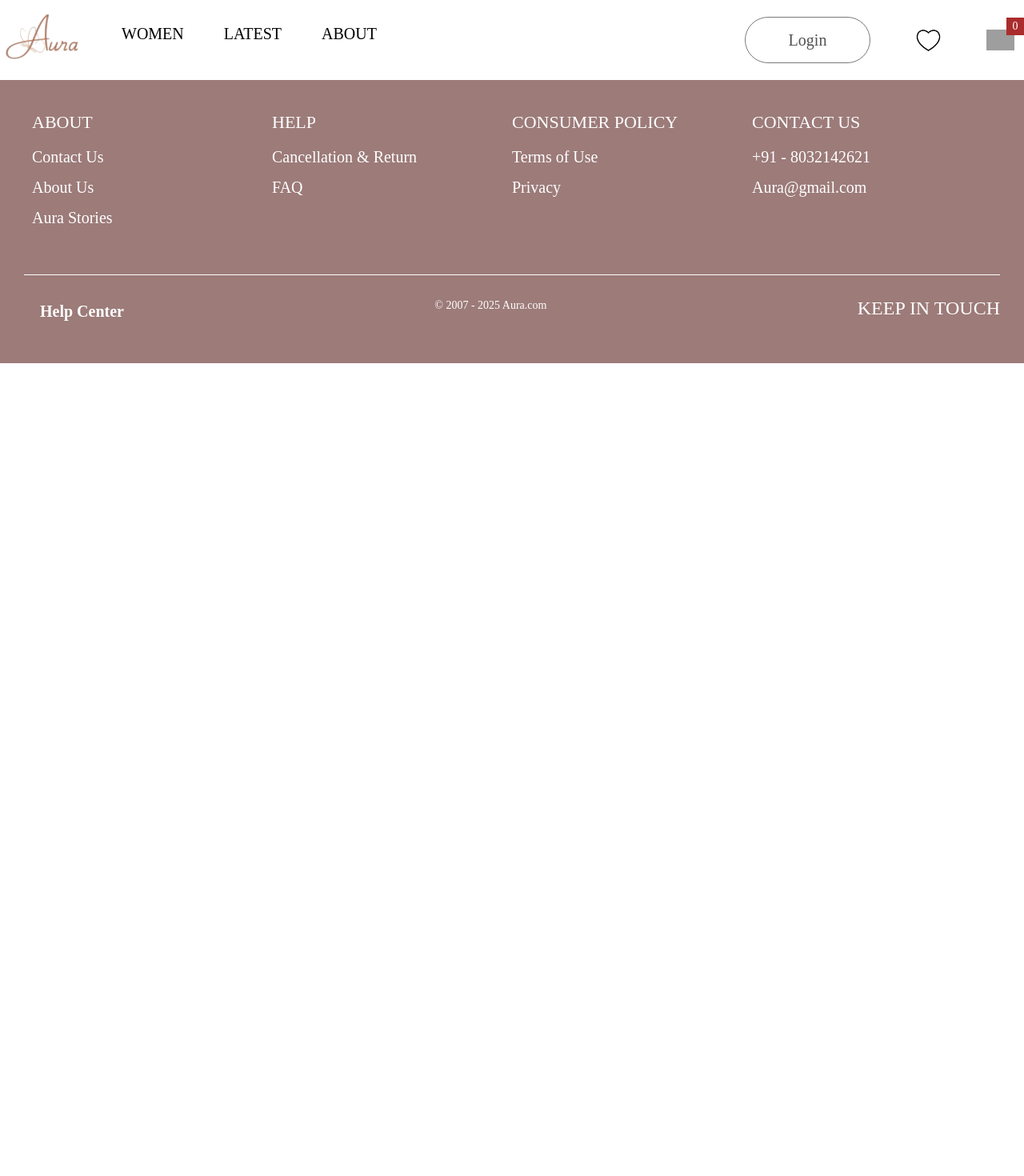
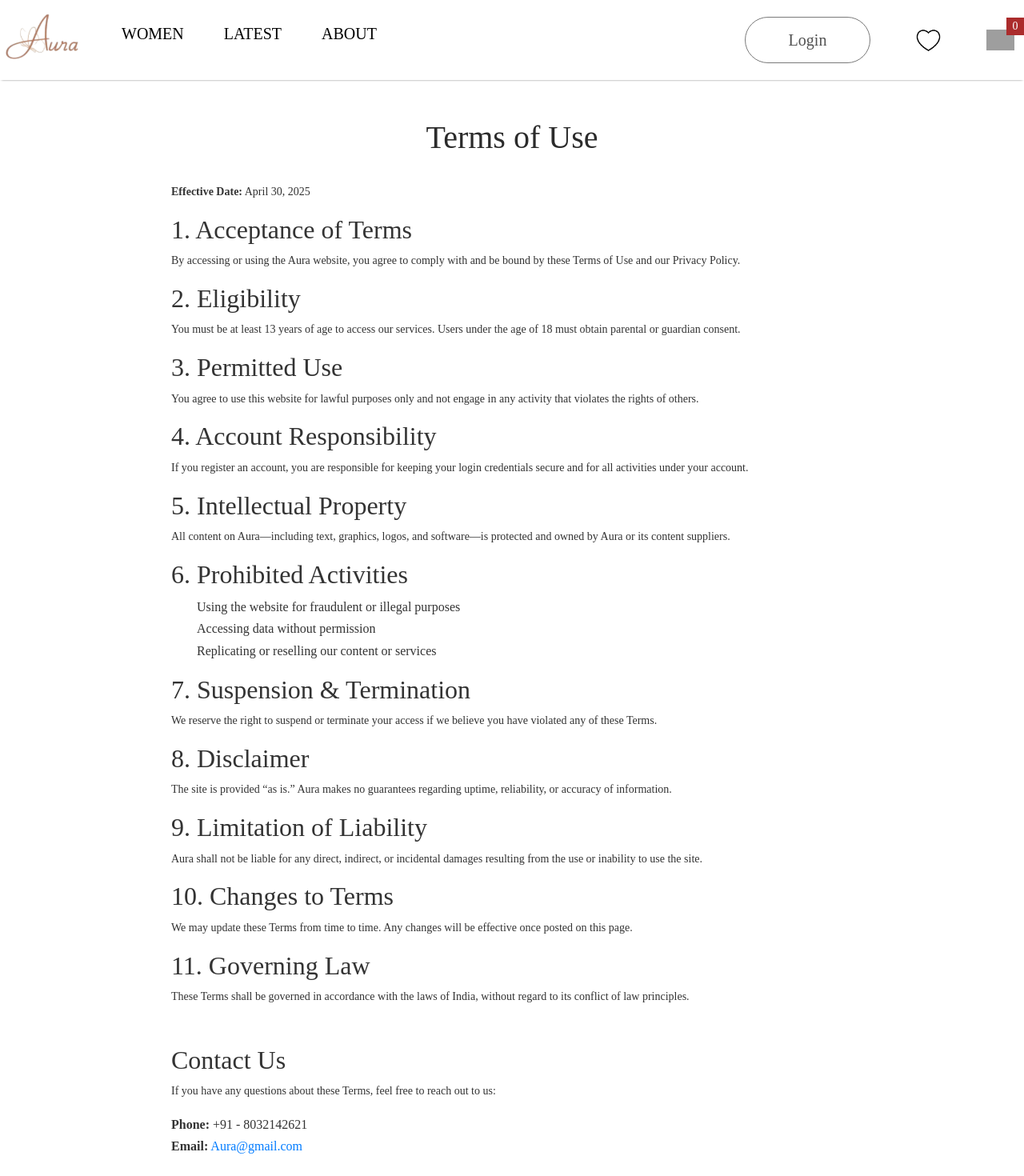
Before and after one commit to NandhanaRajeev/aura, a React (Create React App) app in the folder aura/: page /terms in a window 1280 px wide. Shown: the top 1470 px of the page at 80% size. Before the commit the page ends 800 px from the top, so only its background shows below. Built offline with nearby package versions, Linux system fonts and the light colour scheme; grey boxes are pictures that could not be loaded.

Commit message:
pushing Termsofuse

```diff
--- a/aura/src/App.js
+++ b/aura/src/App.js
@@ -20,6 +20,7 @@ import HelpCenterPage from "./Components/Profile/HelpCenterPage/HelpCenterPage";
 import AuraStories from "./Components/LandingPage/Footer/AuraStories";
 import AddToWishlist from "./Components/LandingPage/Wishlist/AddToWishlist";
 import AboutUs from "./Components/LandingPage/AboutUs/AboutUs";
+import TermsOfUse from "./Components/LandingPage/Footer/TermsOfUse";
 
 // Import Contexts
 import { CartProvider } from "./Components/LandingPage/CartPage/CartContext";
@@ -50,6 +51,8 @@ function App() {
               <Route path="/support" element={<SupportPage />} />
               <Route path="/helpcenter" element={<HelpCenterPage />} />
               <Route path="/aurastories" element={<AuraStories />} />
+              <Route path="/terms" element={<TermsOfUse />} />
+
               <Route path="/wishlist" element={<AddToWishlist />} />
               <Route path="/about" element={<AboutUs />} />
               <Route path="/product/:id" element={<ProductDetail />} />
--- /dev/null
+++ b/aura/src/Components/LandingPage/Footer/TermsOfUse.js
@@ -0,0 +1,81 @@
+import React from 'react';
+
+const TermsOfUse = () => {
+  return (
+    <div style={{ padding: '3rem 1.5rem', maxWidth: '900px', margin: '0 auto', fontFamily: 'Segoe UI, sans-serif', lineHeight: '1.7', color: '#333' }}>
+      <h1 style={{ textAlign: 'center', color: '#2b2b2b', marginBottom: '2rem' }}>Terms of Use</h1>
+
+      <p><strong>Effective Date:</strong> April 30, 2025</p>
+
+      <section>
+        <h2>1. Acceptance of Terms</h2>
+        <p>By accessing or using the Aura website, you agree to comply with and be bound by these Terms of Use and our Privacy Policy.</p>
+      </section>
+
+      <section>
+        <h2>2. Eligibility</h2>
+        <p>You must be at least 13 years of age to access our services. Users under the age of 18 must obtain parental or guardian consent.</p>
+      </section>
+
+      <section>
+        <h2>3. Permitted Use</h2>
+        <p>You agree to use this website for lawful purposes only and not engage in any activity that violates the rights of others.</p>
+      </section>
+
+      <section>
+        <h2>4. Account Responsibility</h2>
+        <p>If you register an account, you are responsible for keeping your login credentials secure and for all activities under your account.</p>
+      </section>
+
+      <section>
+        <h2>5. Intellectual Property</h2>
+        <p>All content on Aura—including text, graphics, logos, and software—is protected and owned by Aura or its content suppliers.</p>
+      </section>
+
+      <section>
+        <h2>6. Prohibited Activities</h2>
+        <ul>
+          <li>Using the website for fraudulent or illegal purposes</li>
+          <li>Accessing data without permission</li>
+          <li>Replicating or reselling our content or services</li>
+        </ul>
+      </section>
+
+      <section>
+        <h2>7. Suspension & Termination</h2>
+        <p>We reserve the right to suspend or terminate your access if we believe you have violated any of these Terms.</p>
+      </section>
+
+      <section>
+        <h2>8. Disclaimer</h2>
+        <p>The site is provided “as is.” Aura makes no guarantees regarding uptime, reliability, or accuracy of information.</p>
+      </section>
+
+      <section>
+        <h2>9. Limitation of Liability</h2>
+        <p>Aura shall not be liable for any direct, indirect, or incidental damages resulting from the use or inability to use the site.</p>
+      </section>
+
+      <section>
+        <h2>10. Changes to Terms</h2>
+        <p>We may update these Terms from time to time. Any changes will be effective once posted on this page.</p>
+      </section>
+
+      <section>
+        <h2>11. Governing Law</h2>
+        <p>These Terms shall be governed in accordance with the laws of India, without regard to its conflict of law principles.</p>
+      </section>
+
+      <section style={{ marginTop: '3rem' }}>
+        <h2>Contact Us</h2>
+        <p>If you have any questions about these Terms, feel free to reach out to us:</p>
+        <ul style={{ listStyle: 'none', paddingLeft: 0 }}>
+          <li><strong>Phone:</strong> +91 - 8032142621</li>
+          <li><strong>Email:</strong> <a href="mailto:aura@gmail.com" style={{ color: '#007BFF', textDecoration: 'none' }}>Aura@gmail.com</a></li>
+        </ul>
+      </section>
+    </div>
+  );
+};
+
+export default TermsOfUse;
```
Also changed, not shown: 1 other file (tests, documents, lock files or other folders).
